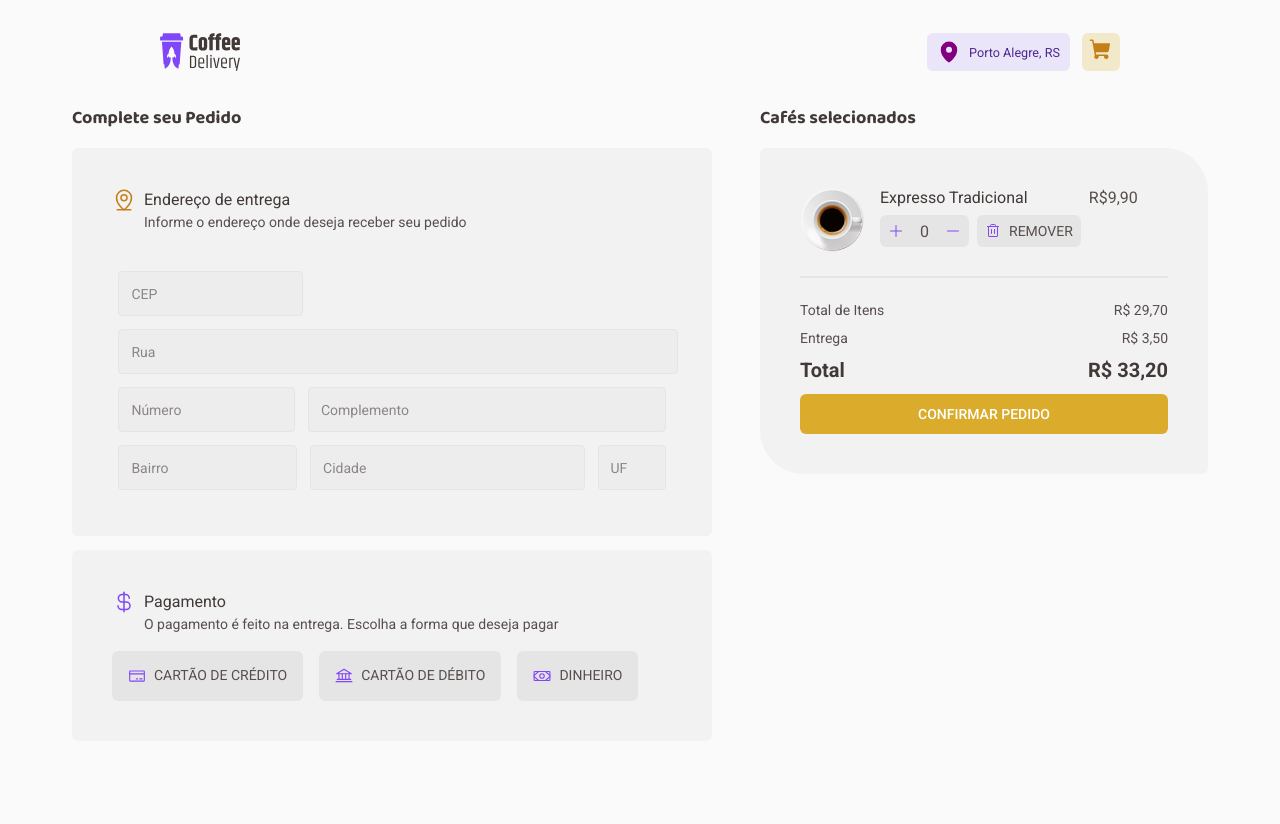
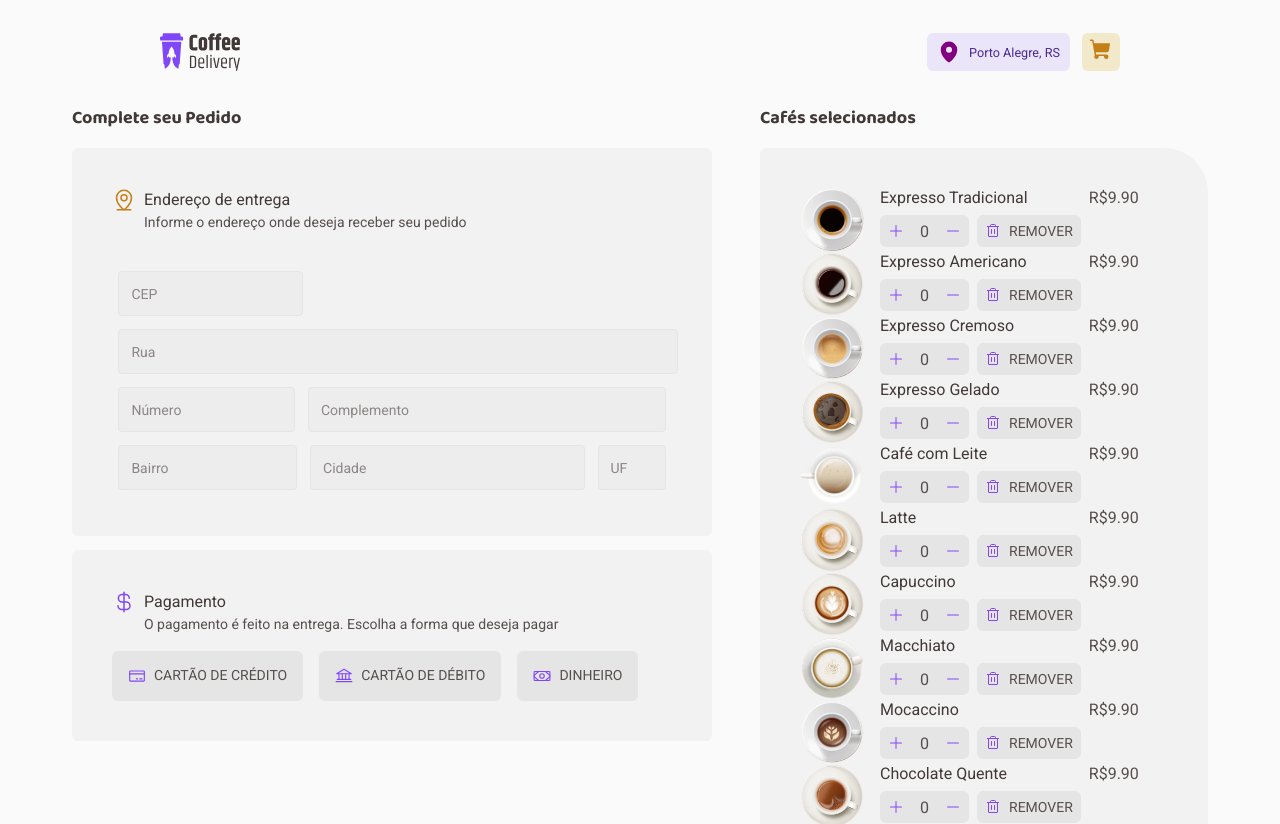
Before and after one commit to gustavuwe/coffee-delivery, a React (Vite) app: page /checkout in a window 1280 px wide. Shown: the top 824 px of the page. Before the commit the page ends 800 px from the top, so only its background shows below. Built offline with nearby package versions, Linux system fonts and the light colour scheme.

Commit message:
feat: add sum function

```diff
--- a/src/pages/Checkout/Form/index.tsx
+++ b/src/pages/Checkout/Form/index.tsx
@@ -24,8 +24,19 @@ import {
   RightResumeTitle,
   Summary,
 } from "./styles";
+import { useContext, useEffect, useState } from "react";
+import { CoffeesContext, type Coffee } from "../../../contexts/CoffeesContext";
 
 export function CheckoutForm() {
+  const { coffees } = useContext(CoffeesContext);
+
+  // const [coffeesSelected, setCoffeesSelected] = useState<Coffee[]>([]);
+
+  // useEffect(() => {
+  //   const CoffeesSelected = coffees.filter((coffee: Coffee) => coffee.quantity > 0);
+  //   setCoffeesSelected(CoffeesSelected);
+  // }, [coffees]);
+
   return (
     <>
       <CheckoutFormContainer>
@@ -100,16 +111,19 @@ export function CheckoutForm() {
           <RightResumeTitle>Cafés selecionados</RightResumeTitle>
           <RightResume>
             <div>
+              {coffees.map((coffee: Coffee) => {
+                return (
                   <ResumeItem>
-                <img src="src/assets/Coffee1.png" alt="Coffee Image" />
+                    <img src={`src/assets/Coffee${coffee.id}.png`} alt="Coffee Image" />
                     <ItemContainer>
-                  <h1>Expresso Tradicional</h1>
+                      <h1>{coffee.name}</h1>
                       <div className="resumeItemButtonsContainer">
                         <div className="quantity-buttons">
-                      <button /* onClick={ () => addCoffeeSelected(coffee)} */>
+                          <button /* onClick={ () => addCoffeeSelected(coffee)} */
+                          >
                             <Plus size={16} />
                           </button>
-                      <p>0</p>
+                          <p>{coffee.quantity}</p>
                           <button /* onClick={() => removeCoffeeSelected(coffee)} */
                           >
                             <Minus size={16} />
@@ -120,14 +134,16 @@ export function CheckoutForm() {
                         </button>
                       </div>
                     </ItemContainer>
-                <p>R$9,90</p>
+                    <p>R${coffee.price.toFixed(2)}</p>
                   </ResumeItem>
+                );
+              })}
               <div className="item-separator"></div>
             </div>
             <Summary>
               <div className="total-items">
                 <p>Total de Itens</p>
-                <p>R$ 29,70</p>
+                <p>R$ {coffees.reduce((total, coffee) => total + coffee.price, 0).toFixed(2)}</p>
               </div>
               <div className="delivery-fee">
                 <p>Entrega</p>
@@ -135,9 +151,11 @@ export function CheckoutForm() {
               </div>
               <div className="total-price">
                 <h1>Total</h1>
-                <h1>R$ 33,20</h1>
+                <h1>R$ {coffees.reduce((total, coffee) => total + coffee.price, 3.50).toFixed(2)}</h1>
               </div>
-              <button><p>CONFIRMAR PEDIDO</p></button>
+              <button>
+                <p>CONFIRMAR PEDIDO</p>
+              </button>
             </Summary>
           </RightResume>
         </div>
```
Lines whose indentation alone changed are shown as unchanged.
